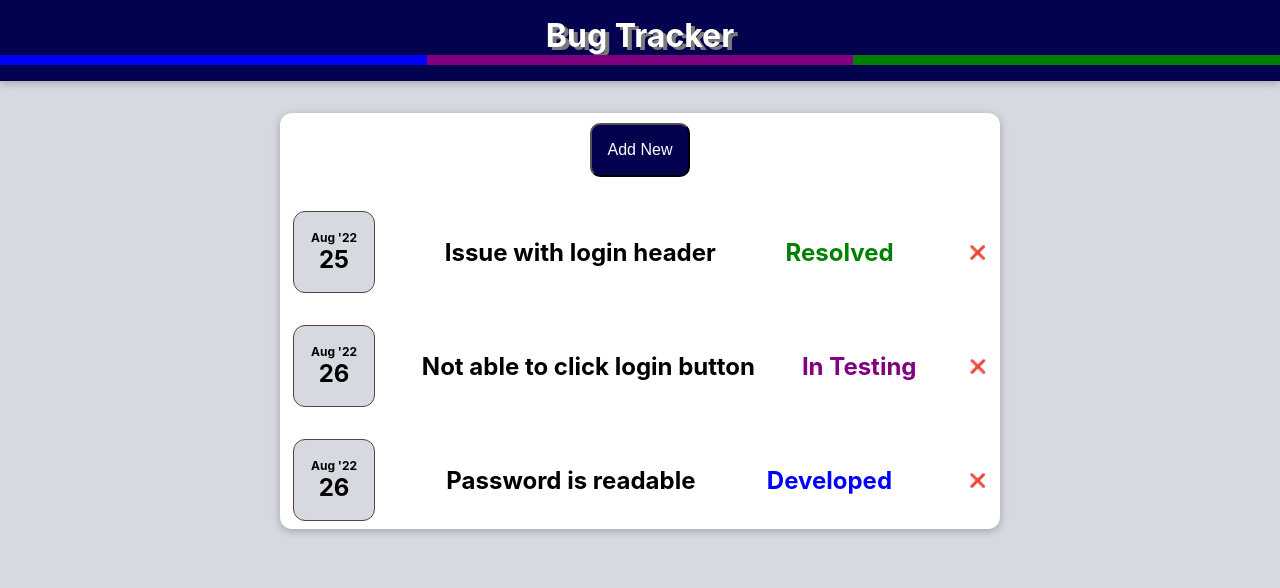
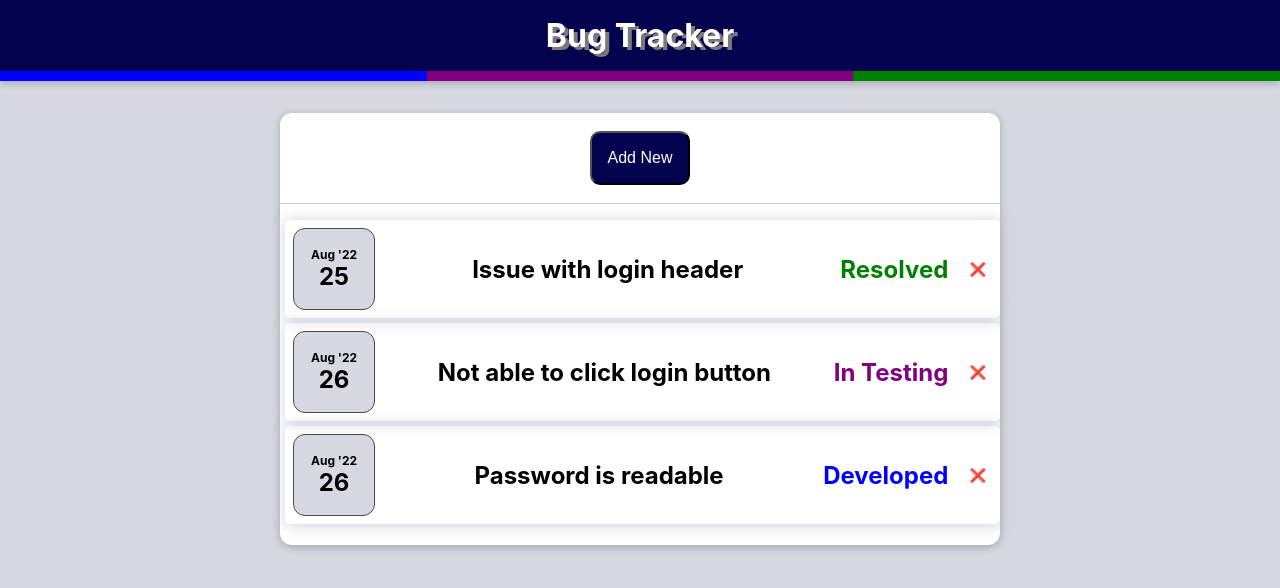
Before and after one commit to ES-iLearn/react-training, a React (Create React App) app: page / in a window 1280 px wide. Shown: the top 588 px of the page. Built offline with nearby package versions, Linux system fonts and the light colour scheme.

Commit message:
Bugtracker final

```diff
--- a/src/App.tsx
+++ b/src/App.tsx
@@ -4,33 +4,34 @@ import BugList from "./buglist/BugList";
 import Header from "./ui/Header";
 import bugs, { BugData, BugStatus } from "./BugsData";
 
-
 function App() {
-
   const [bugList, updateBugList] = useState(bugs);
 
   const addNewBug = (title: string) => {
-
     const newId = bugList.length;
 
     const newBug: BugData = {
       title,
       id: newId,
       created: new Date(),
-      status: BugStatus.reported
-    }
+      status: BugStatus.reported,
+    };
+    updateBugList([...bugList, newBug]);
+    console.log(bugList.length);
+  };
 
-    updateBugList([...bugList, newBug]);
-
-    console.log(bugList.length);
-
-  }
-
+  const deleteBug = (id: number) => {
+    updateBugList([...bugList.filter((b) => b.id !== id)]);
+  };
 
   return (
     <div className="App">
       <Header bugs={bugList} title="Bug Tracker"></Header>
-      <BugList bugs={bugList} addNewBug={addNewBug}></BugList>
+      <BugList
+        bugs={bugList}
+        addNewBug={addNewBug}
+        deleteBug={deleteBug}
+      ></BugList>
     </div>
   );
 }
--- a/src/bugform/NewBug.module.css
+++ b/src/bugform/NewBug.module.css
@@ -1,3 +1,8 @@
+.bugform {
+    border-bottom: 1px solid #cecece;
+    padding: 0.5rem;
+}
+
 .addNewBtn {
     padding: 1em;
     background-color: #02024f;
--- a/src/bugform/NewBug.tsx
+++ b/src/bugform/NewBug.tsx
@@ -2,11 +2,10 @@ import { FunctionComponent, useState } from "react";
 import styles from "./NewBug.module.css";
 
 interface NewBugProps {
-    bugAdded: Function;
+  bugAdded: Function;
 }
 
 const NewBug: FunctionComponent<NewBugProps> = (props) => {
-
   const [editMode, setEditMode] = useState<Boolean>(false);
   const [title, setTitle] = useState<string>("");
   const [titlePresent, setTitlePresent] = useState<Boolean>(false);
@@ -16,22 +15,24 @@ const NewBug: FunctionComponent<NewBugProps> = (props) => {
   };
 
   const addBug = () => {
-    props.bugAdded(title)
-    setTitle('');
+    if (title) {
+      props.bugAdded(title);
+    }
+    setTitle("");
+    setTitlePresent(false);
     setEditMode(false);
-  }
+  };
 
   const titleChanged = (e: any) => {
-
-    // const titleField = document.getElementById("bugTitle") as HTMLInputElement;
-    // const title = titleField.value;
-    setTitle(e.target.value);
+    // const title = e.target.value;
+    const titleField = document.getElementById("bugTitle") as HTMLInputElement;
+    const title = titleField.value;
+    setTitle(title);
     setTitlePresent(title.length > 0);
-
   };
 
   return (
-    <div>
+    <div className={styles.bugform}>
       {!editMode && (
         <button className={styles.addNewBtn} onClick={toggleForm}>
           Add New
@@ -45,6 +46,7 @@ const NewBug: FunctionComponent<NewBugProps> = (props) => {
             id="bugTitle"
             className={styles.bugtitle}
             onChange={titleChanged}
+            placeholder="Enter bug title to save..."
           />
           <button className={styles.addNewBtn} onClick={addBug}>
             {titlePresent ? "Save" : "Cancel"}
--- a/src/buglist/BugInfo.module.css
+++ b/src/buglist/BugInfo.module.css
@@ -3,12 +3,18 @@
   justify-content: space-between;
   align-items: center;
   padding: 0.5rem;
-  margin: 1rem 0;
+  margin: 5px 0;
   border-radius: 5px;
+  box-shadow: 1px 1px 15px 0px rgba(188, 189, 202, 0.75);
 }
 
 .deleteButton {
   border: none;
   background-color: inherit;
   cursor: pointer;
+  margin-left: 15px;
 }
+
+.bugtitle {
+  flex-grow: 1;
+}
--- a/src/buglist/BugInfo.tsx
+++ b/src/buglist/BugInfo.tsx
@@ -3,12 +3,14 @@ import { BugData, BugStatus } from "../BugsData";
 import DateCard from "../ui/DateCard";
 import styles from "./BugInfo.module.css";
 
+export type DeleteBugInfo = (id: number) => void;
+
 interface BugInfoProps {
   bug: BugData;
+  deleteBug: DeleteBugInfo;
 }
 
 const BugInfo: FunctionComponent<BugInfoProps> = (props) => {
-
   const getStatusText = (status: BugStatus) => {
     switch (status) {
       case BugStatus.reported:
@@ -31,9 +33,16 @@ const BugInfo: FunctionComponent<BugInfoProps> = (props) => {
   return (
     <li className={styles.buginfo}>
       <DateCard date={props.bug.created}></DateCard>
-      <h2>{props.bug.title}</h2>
+      <h2 className={styles.bugtitle}>{props.bug.title}</h2>
       <h2 style={{ color: bugStausInfo.color }}>{bugStausInfo.text}</h2>
-      <button className={styles.deleteButton}>❌</button>
+      <button
+        className={styles.deleteButton}
+        onClick={() => {
+          props.deleteBug(props.bug.id);
+        }}
+      >
+        ❌
+      </button>
     </li>
   );
 };
--- a/src/buglist/BugList.module.css
+++ b/src/buglist/BugList.module.css
@@ -5,6 +5,7 @@
     margin: 2rem auto;
     width: 45rem;
     max-width: 95%;
+    padding-bottom: 5px;
 }
 
 .bugsul {
--- a/src/buglist/BugList.tsx
+++ b/src/buglist/BugList.tsx
@@ -1,27 +1,30 @@
-import { FunctionComponent, useState } from "react";
+import { FunctionComponent } from "react";
 import NewBug from "../bugform/NewBug";
-import { BugData, BugStatus } from "../BugsData";
+import { BugData } from "../BugsData";
 import BugInfo from "./BugInfo";
-import styles from './BugList.module.css';
+import styles from "./BugList.module.css";
 
 interface BugListProps {
   bugs: BugData[];
   addNewBug: Function;
+  deleteBug: Function;
 }
 
 const BugList: FunctionComponent<BugListProps> = (props) => {
+  const addNewBug = (title: any) => {
+    props.addNewBug(title);
+  };
 
-  const addNewBug = (title :any) => {
-    props.addNewBug(title);
-  }
-
+  const deleteBug = (id: Number) => {
+    props.deleteBug(id);
+  };
 
   return (
     <div className={styles.buglist}>
       <NewBug bugAdded={addNewBug}></NewBug>
       <ul className={styles.bugsul}>
         {props.bugs.map((b: BugData) => {
-          return <BugInfo bug={b} key={b.id}></BugInfo>;
+          return <BugInfo bug={b} key={b.id} deleteBug={deleteBug}></BugInfo>;
         })}
       </ul>
     </div>
--- a/src/ui/Header.css
+++ b/src/ui/Header.css
@@ -4,7 +4,7 @@
     background-color: #02024f;
     color: rgb(255, 255, 255);
     margin: 0 auto 0 auto;
-    padding: 1rem 0;
+    padding: auto 1rem;
     box-shadow: 0 2px 8px rgba(0, 0, 0, 0.25);
     top: 0px;
     width: 100%;
@@ -12,5 +12,5 @@
 
   .header h1 {
     text-shadow: 4px 3px 0 #7a7a7a;
-    margin: 0 auto 0;
+    margin: 1rem auto;
   }
```
